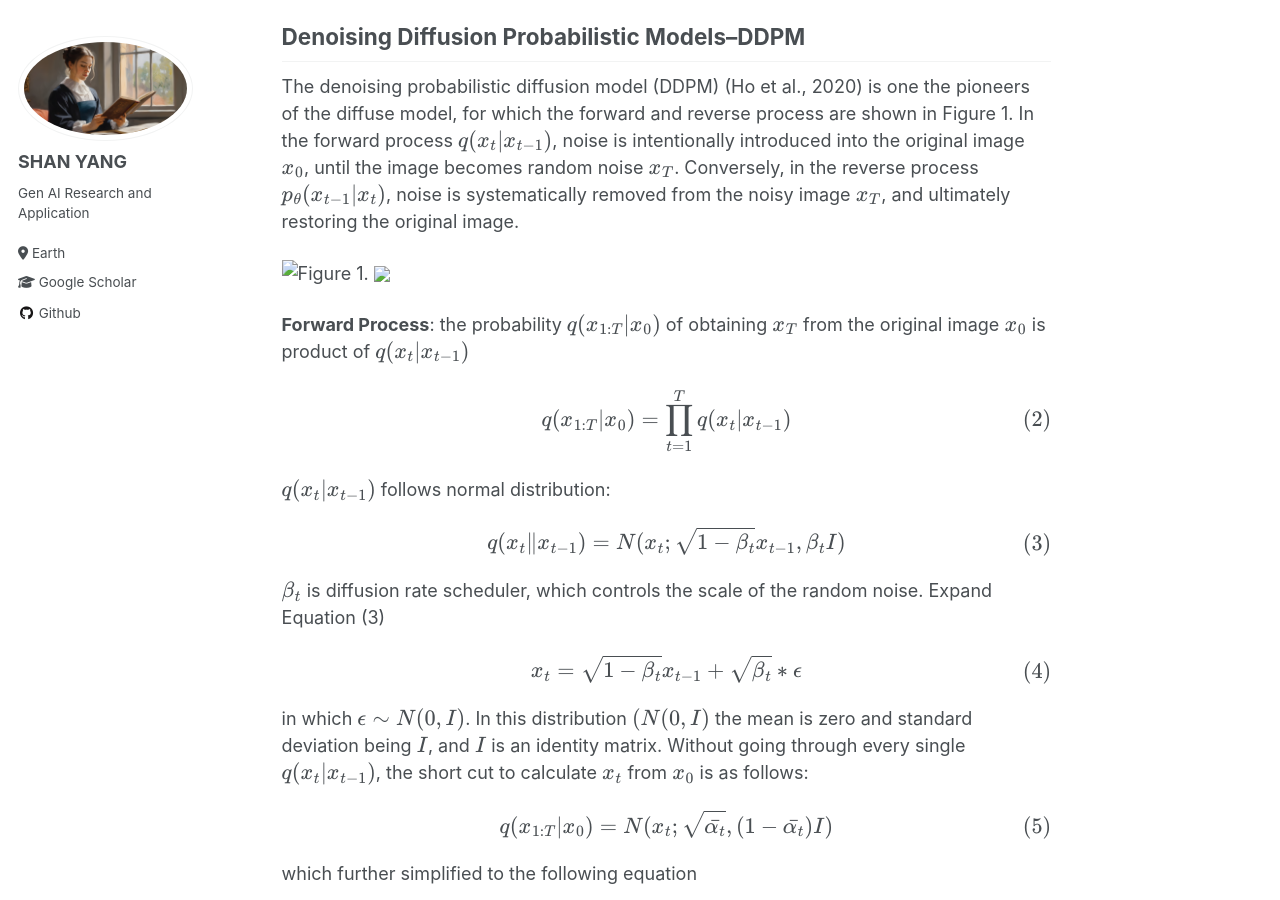
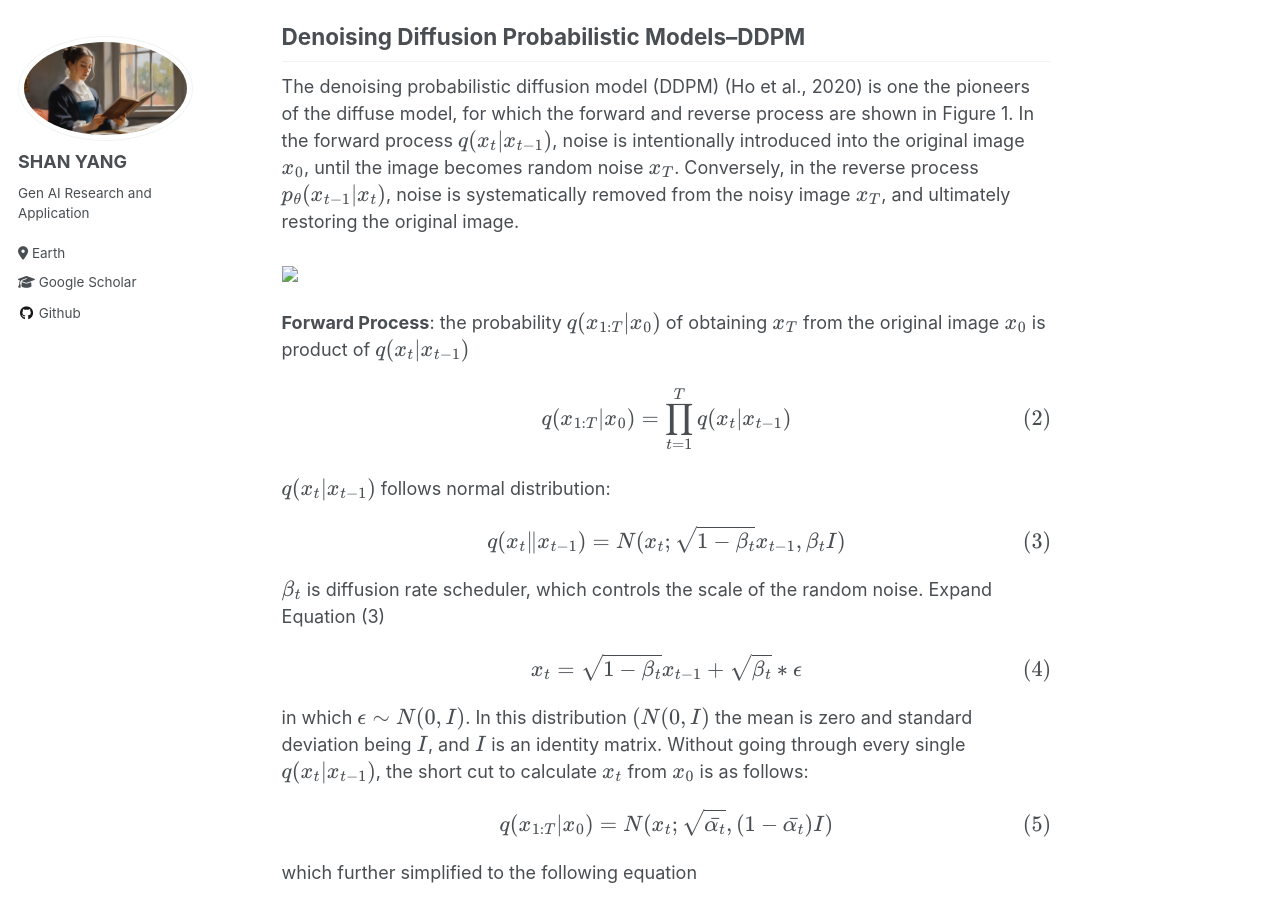
Before and after one commit to syang-lab/homepage, a Jekyll site: the page built from _posts/2024-02-14-Diffuse-Model-Blog-Series1.md, in a window 1280 px wide and 900 px high, scrolled down 1282 px. Built offline with Jekyll 4.4.1, drawn with Linux system fonts in a browser that asks for light colours.

Commit message:
Update 2024-02-14-Diffuse-Model-Blog-Series1.md

```diff
--- a/_posts/2024-02-14-Diffuse-Model-Blog-Series1.md
+++ b/_posts/2024-02-14-Diffuse-Model-Blog-Series1.md
@@ -28,8 +28,7 @@
 
 The denoising probabilistic diffusion model (DDPM) (Ho et al., 2020) is one the pioneers of the diffuse model, for which the forward and reverse process are shown in Figure 1. In the forward process \\(q(x_t\|x_{t-1})\\), noise is intentionally introduced into the original image \\(x_0\\), until the image becomes random noise \\(x_T\\). Conversely, in the reverse process \\(p_{\theta}(x_{t-1}\|x_t)\\), noise is systematically removed from the noisy image \\(x_T\\), and ultimately restoring the original image.
 
-![Figure 1.](/_posts/Fig1-DDPM.png)
-<img src="Fig1-DDPM.png">
+<img src="images/profile.png">
 
 **Forward Process**: the probability \\(q(x_{1:T}\|x_0)\\) of obtaining \\(x_T\\) from the original image \\(x_0\\) is product of \\(q(x_t\|x_{t-1})\\)
 
```
